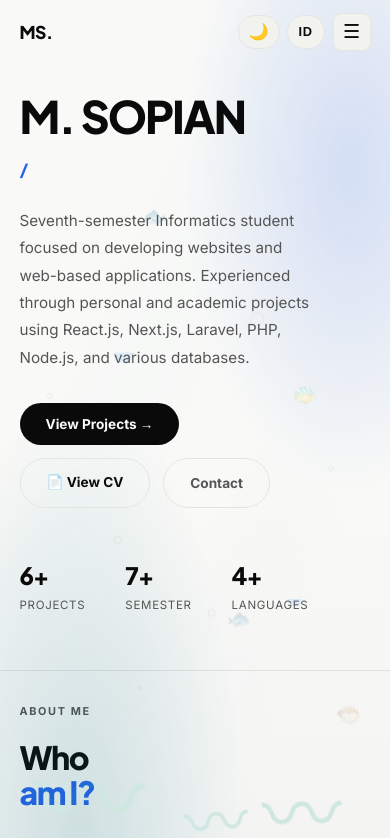
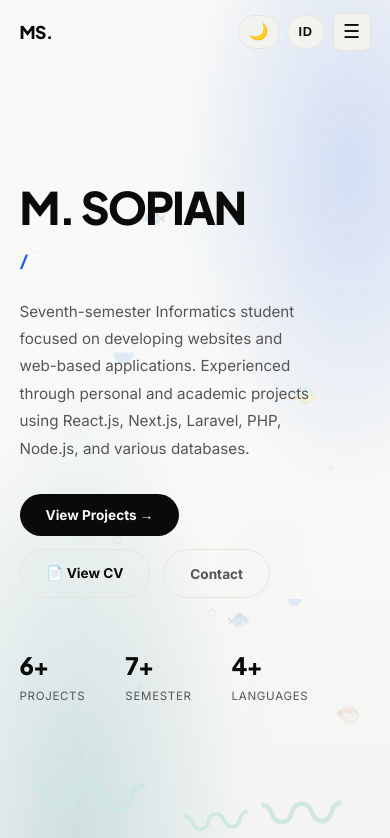
Before and after one commit to piongs/portofoliopiongs, a React (Vite) app: page / in a window 390 px wide. Shown: the top 838 px of the page. Built offline with nearby package versions, Linux system fonts and the light colour scheme.

Commit message:
Keep mobile hero as first viewport

```diff
--- a/src/index.css
+++ b/src/index.css
@@ -80,7 +80,7 @@ body {
   .nav-panel > div:first-child{display:flex;flex-direction:column;gap:.25rem}
   .nav-panel > div:first-child button{text-align:left;padding:10px 12px;border-radius:8px}
   .nav-actions{margin-left:auto;margin-right:.5rem}.nav-panel > button{width:100%}
-  #home{padding-top:94px!important;padding-bottom:0!important;min-height:auto!important}
+  #home{padding-top:94px!important;padding-bottom:3rem!important;min-height:100svh!important}
   #about{margin-top:clamp(3.5rem,12vw,5rem)!important;padding-top:clamp(2rem,6vw,3.5rem)!important}
   .about-grid{display:flex!important;flex-direction:column;gap:2rem!important}
   .about-grid > div:first-child{order:1}
```
